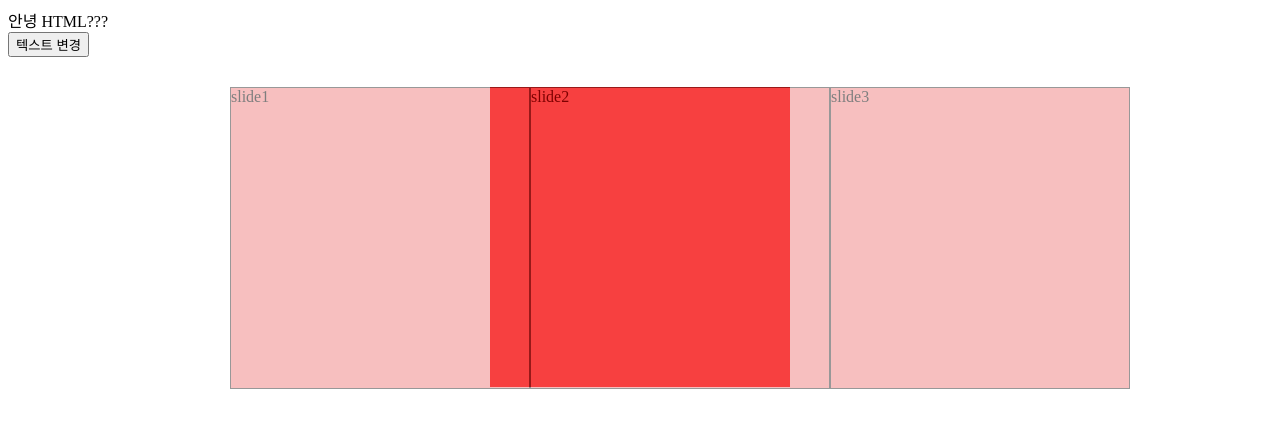
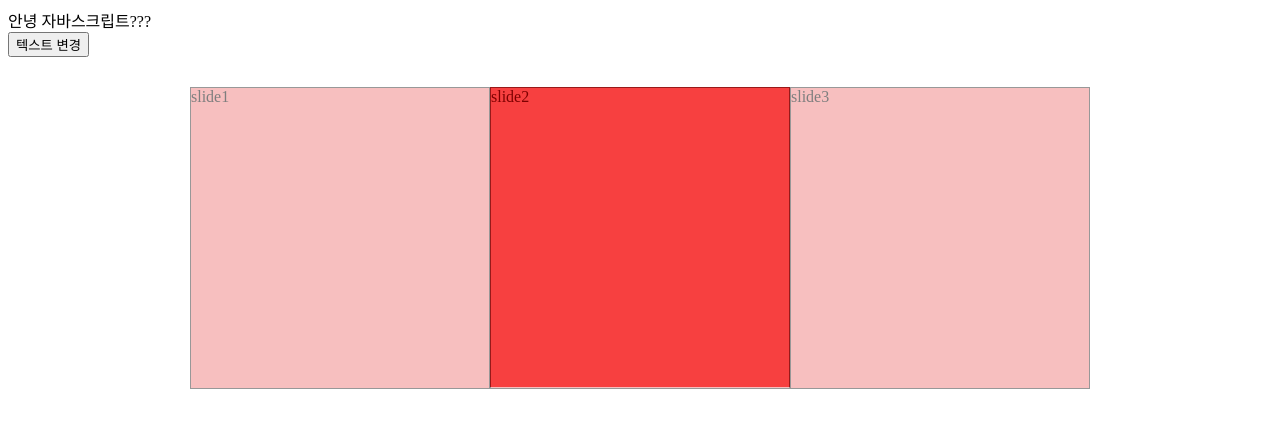
Before and after one commit to jinsol9978/wdp240503, a plain HTML site: page 05-js/index.html in a window 1280 px wide. Drawn offline with Linux system fonts and the light colour scheme.

Commit message:
style 수정

```diff
--- a/05-js/index.html
+++ b/05-js/index.html
@@ -9,6 +9,18 @@
             .demo {
                 transition: all 1s;
             }
+            </style>
+        <body>
+        <div id="demo">안녕 자바스크립트???</div>
+        <button onclick="myF()">텍스트 변경</button>
+        <div class="slide">
+            <ul>
+                <li>slide1</li>
+                <li>slide2</li>
+                <li>slide3</li>
+            </ul>
+        </div>
+            <style>
             .slide {
                 position: relative;
                 width: 300px;
@@ -19,14 +31,15 @@
             .slide ul {
                 position: absolute;
                 top: 0;
-                left: -200%;
+                left: 0;
                 display: flex;
                 width: 300%;
                 margin: 0;
                 list-style: none;
-                margin-block-start: none;
-                padding-inline-start: none;
+                margin-block-start: 0;
+                padding-inline-start: 0;
                 opacity: 0.5;
+                transition: left 0.3s;
             }
             .slide li {
                 width: 100%;
@@ -37,16 +50,6 @@
             }
         </style>
     </head>
-    <body>
-        <!-- <div id="demo">안녕 자바스크립트???</div> -->
-        <div class="demo">안녕 HTML???</div>
-        <button onclick="myF()">텍스트 변경</button>
-        <div class="slide">
-            <ul>
-                <li>slide1</li>
-                <li>slide2</li>
-                <li>slide3</li>
-            </ul>
-        </div>
+
     </body>
 </html>
```
